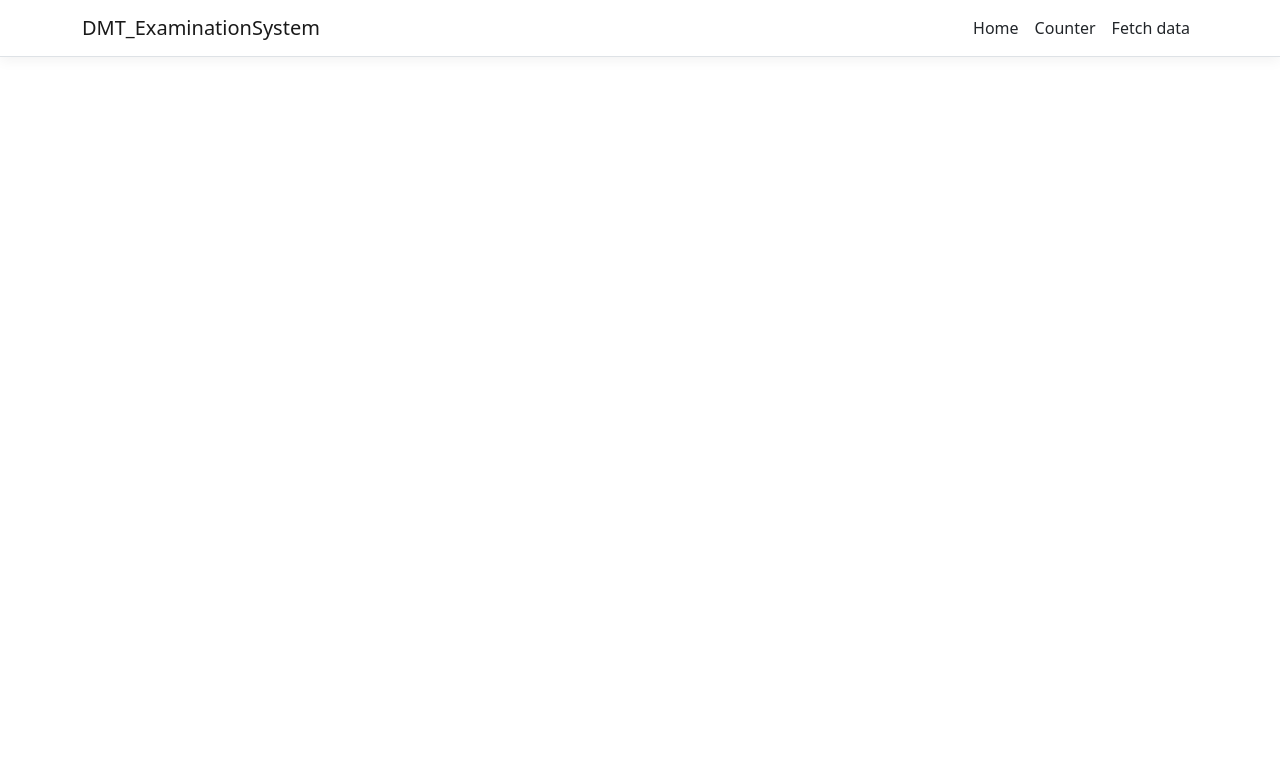
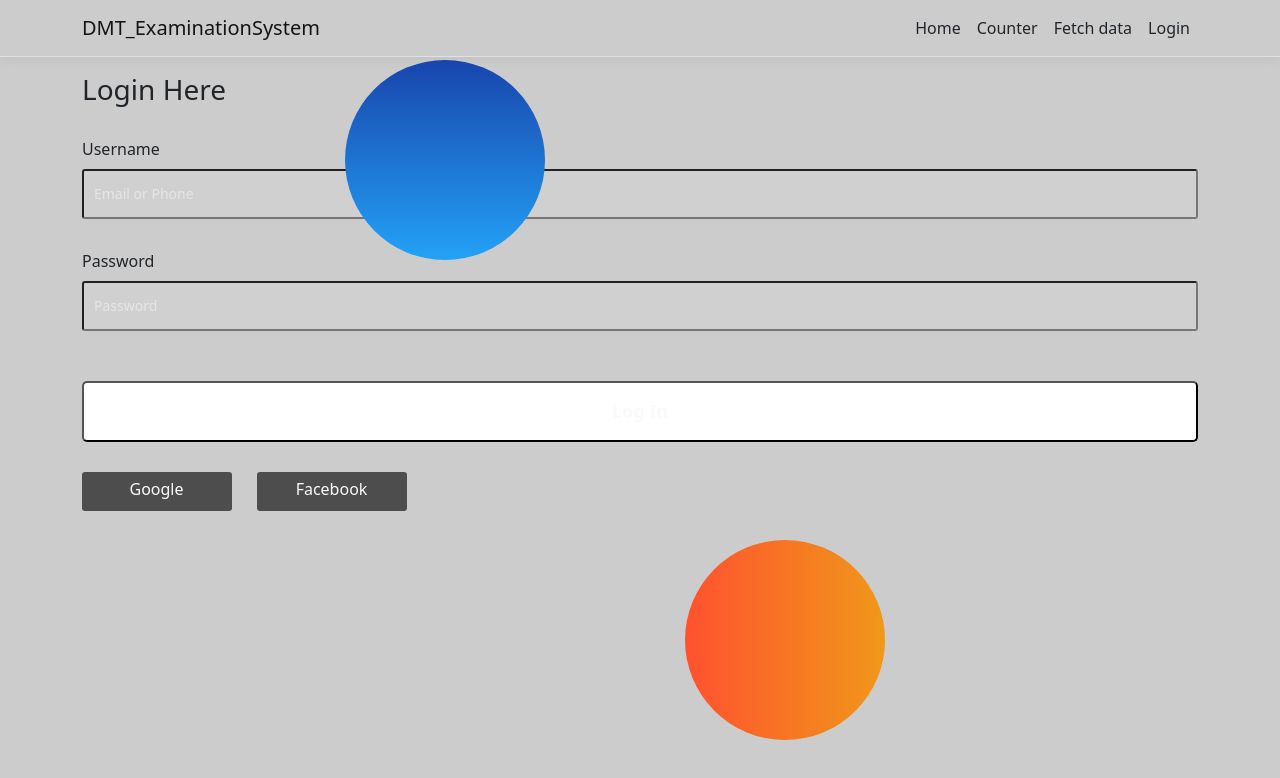
Before and after one commit to Krishanrx8/DMT-Examination-System, a React (Create React App) app in the folder DMT_ExaminationSystem/ClientApp/: page /login in a window 1280 px wide. Shown: the top 778 px of the page. Built offline with nearby package versions, Linux system fonts and the light colour scheme.

Commit message:
login updated

```diff
--- /dev/null
+++ b/DMT_ExaminationSystem/ClientApp/src/components/Login.css
@@ -0,0 +1,123 @@
+body {
+    background-color: #cccccc;
+}
+
+.background {
+    width: 430px;
+    height: 520px;
+    position: absolute;
+    transform: translate(-50%,-50%);
+    left: 50%;
+    top: 50%;
+}
+
+    .background .shape {
+        height: 200px;
+        width: 200px;
+        position: absolute;
+        border-radius: 50%;
+    }
+
+.shape:first-child {
+    background: linear-gradient( #1845ad, #23a2f6 );
+    left: -80px;
+    top: -80px;
+}
+
+.shape:last-child {
+    background: linear-gradient( to right, #ff512f, #f09819 );
+    right: -30px;
+    bottom: -80px;
+}
+
+form {
+    height: 520px;
+    width: 400px;
+    background-color: rgba(255,255,255,0.13);
+    position: absolute;
+    transform: translate(-50%,-50%);
+    top: 50%;
+    left: 50%;
+    border-radius: 10px;
+    backdrop-filter: blur(10px);
+    border: 2px solid rgba(255,255,255,0.1);
+    box-shadow: 0 0 40px rgba(8,7,16,0.6);
+    padding: 50px 35px;
+}
+
+    form * {
+        font-family: 'Poppins',sans-serif;
+        color: #ffffff;
+        letter-spacing: 0.5px;
+        outline: none;
+        border: none;
+    }
+
+    form h3 {
+        font-size: 32px;
+        font-weight: 500;
+        line-height: 42px;
+        text-align: center;
+    }
+
+label {
+    display: block;
+    margin-top: 30px;
+    font-size: 16px;
+    font-weight: 500;
+}
+
+input {
+    display: block;
+    height: 50px;
+    width: 100%;
+    background-color: rgba(255,255,255,0.07);
+    border-radius: 3px;
+    padding: 0 10px;
+    margin-top: 8px;
+    font-size: 14px;
+    font-weight: 300;
+}
+
+::placeholder {
+    color: #e5e5e5;
+}
+
+button {
+    margin-top: 50px;
+    width: 100%;
+    background-color: #ffffff;
+    color: #f9fafb;
+    padding: 15px 0;
+    font-size: 18px;
+    font-weight: 600;
+    border-radius: 5px;
+    cursor: pointer;
+}
+
+.social {
+    margin-top: 30px;
+    display: flex;
+}
+
+    .social div {
+        background: red;
+        width: 150px;
+        border-radius: 3px;
+        padding: 5px 10px 10px 5px;
+        background-color: #4d4d4d;
+        color: #f9fafb;
+        text-align: center;
+    }
+
+        .social div:hover {
+            background-color: rgba(255,255,255,0.47);
+        }
+
+    .social .fb {
+        margin-left: 25px;
+    }
+
+    .social i {
+        margin-right: 4px;
+    }
--- /dev/null
+++ b/DMT_ExaminationSystem/ClientApp/src/components/Login.js
@@ -0,0 +1,32 @@
+import React, { Component } from 'react';
+import './Login.css';
+
+export class Login extends Component {
+    static displayName = Login.name;
+
+    render() {
+        return (
+            <div>
+            <div class="background">
+        <div class="shape"></div>
+        <div class="shape"></div>
+    </div>
+
+        <h3>Login Here</h3>
+
+        <label for="username">Username</label>
+        <input type="text" placeholder="Email or Phone" id="username"/>
+
+        <label for="password">Password</label>
+        <input type="password" placeholder="Password" id="password"/>
+
+        <button>Log In</button>
+        <div class="social">
+          <div class="go"><i class="fab fa-google"></i>  Google</div>
+          <div class="fb"><i class="fab fa-facebook"></i>  Facebook</div>
+        </div>
+
+                    </div>
+        );
+    }
+}
--- a/DMT_ExaminationSystem/ClientApp/src/components/NavMenu.js
+++ b/DMT_ExaminationSystem/ClientApp/src/components/NavMenu.js
@@ -37,7 +37,10 @@ export class NavMenu extends Component {
               </NavItem>
               <NavItem>
                 <NavLink tag={Link} className="text-dark" to="/fetch-data">Fetch data</NavLink>
-              </NavItem>
+                        </NavItem>
+                        <NavItem>
+                            <NavLink tag={Link} className="text-dark" to="/login">Login</NavLink>
+                        </NavItem>
             </ul>
           </Collapse>
         </Navbar>
```
Also changed, not shown: DMT_ExaminationSystem/ClientApp/src/AppRoutes.js (+6 -1 lines), 1 other file (tests, documents, lock files or other folders).
